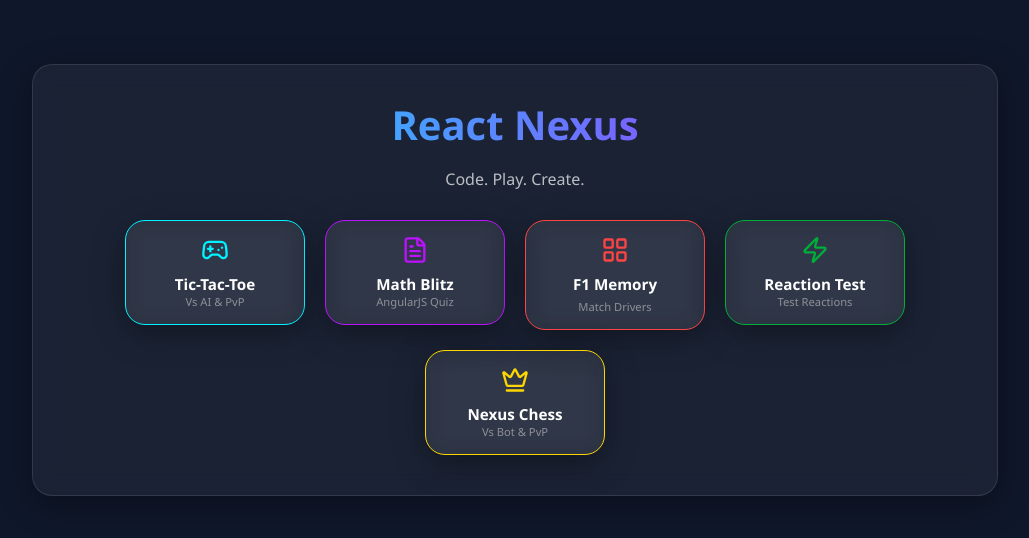
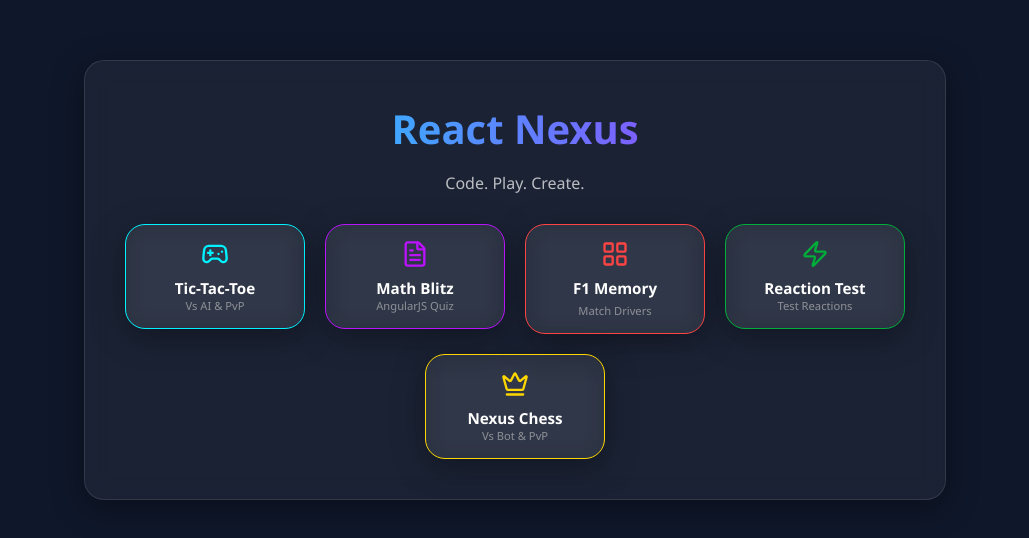
Before and after one commit to TanmayNileshShinde/react-nexus, a React (Vite) app: page / in a window 1280 px wide. Shown: the part 120-658 px from the top of the page, without its empty margins (125-1154 px from the left). Built offline with nearby package versions, Linux system fonts and the light colour scheme.

Commit message:
fixing the chess game

```diff
--- a/src/pages/Home.jsx
+++ b/src/pages/Home.jsx
@@ -4,7 +4,13 @@ import { Gamepad2, FileText, Zap, LayoutGrid, Crown } from 'lucide-react';
 
 const Home = () => {
   return (
-    <div className="glass-panel" style={{ width: '100%', maxWidth: '900px', margin: '0 auto', textAlign: 'center', minHeight: 'fit-content', paddingBottom: '40px' }}>
+    <div className="glass-panel" style={{
+      width: 'fit-content',
+      margin: '40px auto',
+      textAlign: 'center',
+      padding: '40px',
+      height: 'fit-content'
+    }}>
       <h1 style={{
         fontSize: '2.5rem',
         background: 'linear-gradient(to right, #00f3ff, #bc13fe)',
@@ -19,8 +25,14 @@ const Home = () => {
         Code. Play. Create.
       </p>
 
-      {/* Flexbox layout for perfect centering */}
-      <div style={{ display: 'flex', flexWrap: 'wrap', justifyContent: 'center', gap: '20px' }}>
+      <div style={{
+        display: 'flex',
+        flexWrap: 'wrap',
+        justifyContent: 'center',
+        gap: '20px',
+        maxWidth: '780px',
+        margin: '0 auto'
+      }}>
 
         {/* Card 1: Tic-Tac-Toe */}
         <Link to="/game" style={{ textDecoration: 'none', display: 'block', width: '180px' }}>
@@ -32,7 +44,7 @@ const Home = () => {
             alignItems: 'center',
             cursor: 'pointer',
             transition: 'transform 0.2s',
-            height: 'auto' /* Changed from 100% to auto */
+            height: 'auto'
           }}
           onMouseEnter={(e) => e.currentTarget.style.transform = 'scale(1.05)'}
           onMouseLeave={(e) => e.currentTarget.style.transform = 'scale(1)'}
@@ -53,7 +65,7 @@ const Home = () => {
             alignItems: 'center',
             cursor: 'pointer',
             transition: 'transform 0.2s',
-            height: 'auto' /* Changed from 100% to auto */
+            height: 'auto'
           }}
           onMouseEnter={(e) => e.currentTarget.style.transform = 'scale(1.05)'}
           onMouseLeave={(e) => e.currentTarget.style.transform = 'scale(1)'}
@@ -74,7 +86,7 @@ const Home = () => {
             alignItems: 'center',
             cursor: 'pointer',
             transition: 'transform 0.2s',
-            height: 'auto' /* Changed from 100% to auto */
+            height: 'auto'
           }}
           onMouseEnter={(e) => e.currentTarget.style.transform = 'scale(1.05)'}
           onMouseLeave={(e) => e.currentTarget.style.transform = 'scale(1)'}
@@ -95,7 +107,7 @@ const Home = () => {
             alignItems: 'center',
             cursor: 'pointer',
             transition: 'transform 0.2s',
-            height: 'auto' /* Changed from 100% to auto */
+            height: 'auto'
           }}
           onMouseEnter={(e) => e.currentTarget.style.transform = 'scale(1.05)'}
           onMouseLeave={(e) => e.currentTarget.style.transform = 'scale(1)'}
@@ -116,7 +128,7 @@ const Home = () => {
             alignItems: 'center',
             cursor: 'pointer',
             transition: 'transform 0.2s',
-            height: 'auto' /* Changed from 100% to auto */
+            height: 'auto'
           }}
           onMouseEnter={(e) => e.currentTarget.style.transform = 'scale(1.05)'}
           onMouseLeave={(e) => e.currentTarget.style.transform = 'scale(1)'}
```
